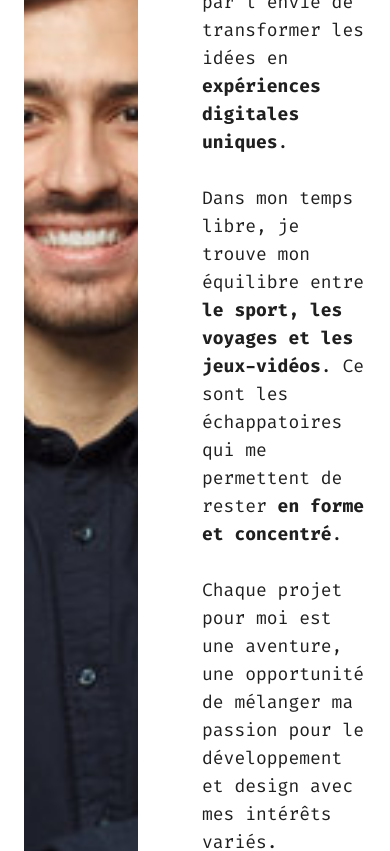
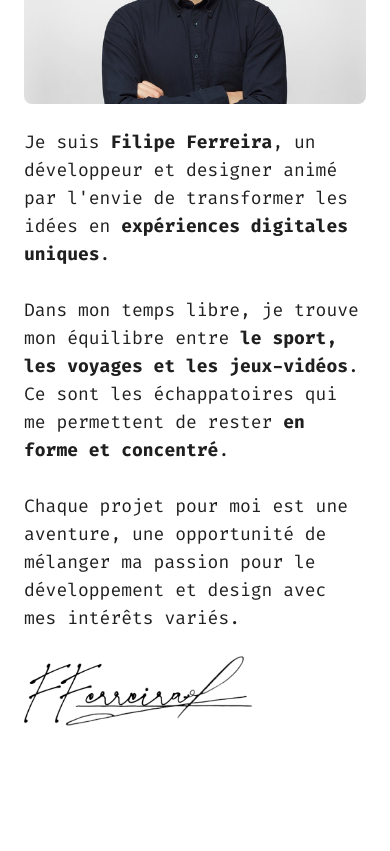
Before and after one commit to maiscommentz/portfolio-2025, a Vue app: page / in a window 390 px wide. Shown: the part 1360-2211 px from the top of the page. Built offline with nearby package versions, Linux system fonts and the light colour scheme; what vue3-marquee would draw is missing.

Commit message:
📱 Refactor layout of About section for better responsiveness

```diff
--- a/src/views/Home.vue
+++ b/src/views/Home.vue
@@ -28,11 +28,11 @@
                 <template v-slot:title>{{ $t('about.title') }}</template>
                 <template v-slot:subtitle>{{ $t('about.subtitle') }}</template>
             </Title>
-            <div class="flex flex-row justify-center space-x-16">
-                <img src="/images/about.jpg" alt="Photos de moi" class="w-1/3 object-cover rounded-lg" />
-                <div class="flex flex-col w-2/3 justify-between">
+            <div class="flex flex-col md:flex-row justify-center md:space-y-0 space-y-6 md:space-x-16">
+                <img src="/images/about.jpg" alt="Photos de moi" class="w-full md:w-1/3 object-cover rounded-lg" />
+                <div class="flex flex-col w-full md:w-2/3 justify-between">
                     <p class="text-lg" v-html="$t('about.description', {br: '<br><br>', bold: '<b>', nobold: '</b>'})"/>
-                    <img src="/images/signature.png" alt="Signature de Filipe" class="w-1/3 mt-4" />
+                    <img src="/images/signature.png" alt="Signature de Filipe" class="w-2/3 md:w-1/3 mt-6 md:mt-12" />
                 </div>
             </div>
         </div>
```
